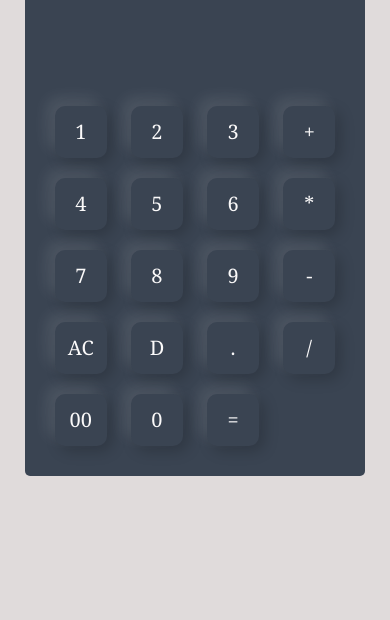
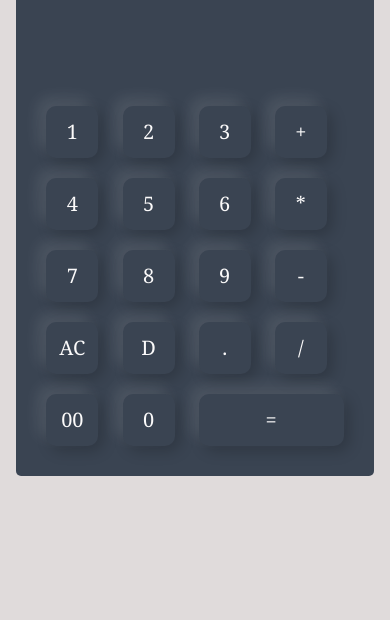
Before and after one commit to umarfarook049/calculator, a plain HTML site: page index.html in a window 390 px wide. Shown: the part 224-844 px from the top of the page. Drawn offline with Linux system fonts and the light colour scheme.

Commit message:
Update design.css

```diff
--- a/design.css
+++ b/design.css
@@ -63,5 +63,8 @@ form input.equal {
         width: 52px;
         height: 52px;
     }
+    form input.equal {
+    width: 145px;
+}
 
 }
```
